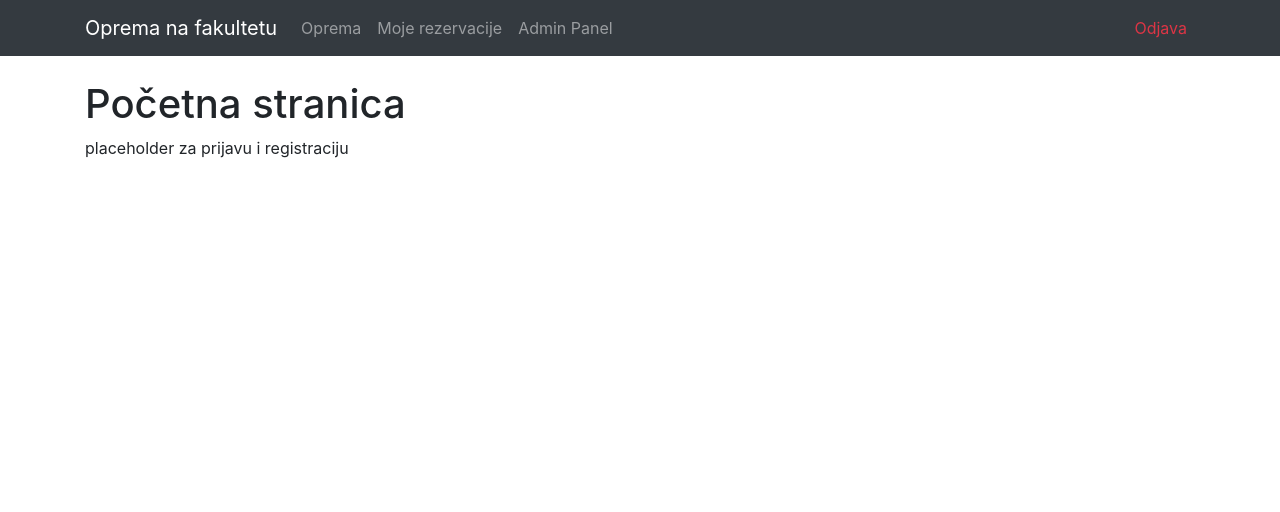
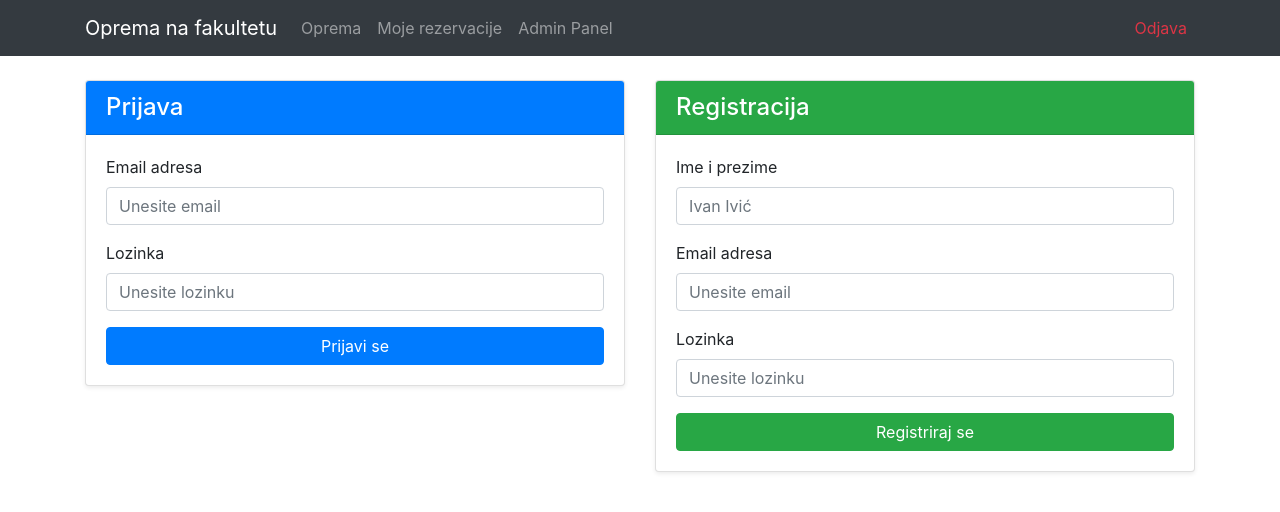
Before and after one commit to jugin024/evidencija_opreme_na_fakultetu, a Vue app: page / in a window 1280 px wide. Shown: the top 512 px of the page. Built offline with nearby package versions, Linux system fonts and the light colour scheme.

Commit message:
dodana forma za prijavu i registraciju korisnika

```diff
--- a/src/Home.vue
+++ b/src/Home.vue
@@ -1,12 +1,117 @@
 <template>
-  <div>
-    <h1>Početna stranica</h1>
-    <p>placeholder za prijavu i registraciju</p>
+  <div class="row">
+    <div class="col-md-6">
+      <div class="card mb-4 shadow-sm">
+        <div class="card-header bg-primary text-white">
+          <h4 class="mb-0">Prijava</h4>
+        </div>
+        <div class="card-body">
+          <form @submit.prevent="prijaviKorisnika">
+            <div class="form-group">
+              <label>Email adresa</label>
+              <input
+                type="email"
+                class="form-control"
+                v-model="loginEmail"
+                placeholder="Unesite email"
+                required
+              />
+            </div>
+            <div class="form-group">
+              <label>Lozinka</label>
+              <input
+                type="password"
+                class="form-control"
+                v-model="loginLozinka"
+                placeholder="Unesite lozinku"
+                required
+              />
+            </div>
+            <button type="submit" class="btn btn-primary btn-block">
+              Prijavi se
+            </button>
+          </form>
+        </div>
+      </div>
+    </div>
+
+    <!-- Desna kolona: Registracija -->
+    <div class="col-md-6">
+      <div class="card mb-4 shadow-sm">
+        <div class="card-header bg-success text-white">
+          <h4 class="mb-0">Registracija</h4>
+        </div>
+        <div class="card-body">
+          <form @submit.prevent="registrirajKorisnika">
+            <div class="form-group">
+              <label>Ime i prezime</label>
+              <input
+                type="text"
+                class="form-control"
+                v-model="regIme"
+                placeholder="Ivan Ivić"
+                required
+              />
+            </div>
+            <div class="form-group">
+              <label>Email adresa</label>
+              <input
+                type="email"
+                class="form-control"
+                v-model="regEmail"
+                placeholder="Unesite email"
+                required
+              />
+            </div>
+            <div class="form-group">
+              <label>Lozinka</label>
+              <input
+                type="password"
+                class="form-control"
+                v-model="regLozinka"
+                placeholder="Unesite lozinku"
+                minlength="8"
+                required
+              />
+            </div>
+            <button type="submit" class="btn btn-success btn-block">
+              Registriraj se
+            </button>
+          </form>
+        </div>
+      </div>
+    </div>
   </div>
 </template>
 
 <script>
 export default {
   name: "Home",
+  data() {
+    return {
+      loginEmail: "",
+      loginLozinka: "",
+
+      regIme: "",
+      regEmail: "",
+      regLozinka: "",
+    };
+  },
+  methods: {
+    prijaviKorisnika() {
+      console.log("Prijava mail", this.loginEmail);
+
+      this.$router.push("/oprema");
+    },
+    registrirajKorisnika() {
+      console.log("Registracija ime+mail", this.regIme, this.regEmail);
+
+      alert("Registracija prošla");
+
+      this.regIme = "";
+      this.regEmail = "";
+      this.regLozinka = "";
+    },
+  },
 };
 </script>
```
